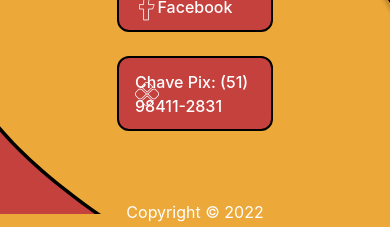
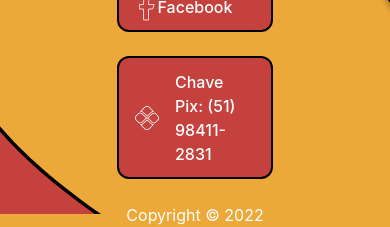
Before and after one commit to MauricioEscouto/protetoresIndependentesWeb, a Next.js app: page / in a window 390 px wide. Shown: the part 550-777 px from the top of the page. Built offline with nearby package versions, Linux system fonts and the light colour scheme.

Commit message:
Ajustado responsivo do botão do pix

```diff
--- a/package.json
+++ b/package.json
@@ -6,8 +6,8 @@
     "start": "next start"
   },
   "dependencies": {
-    "next": "latest",
-    "react": "18.2.0",
+    "next": "^13.4.6",
+    "react": "^18.2.0",
     "react-device-detect": "^2.2.3",
     "react-dom": "18.2.0"
   }
--- a/pages/navegacao/index.js
+++ b/pages/navegacao/index.js
@@ -1,5 +1,4 @@
 import React, { useEffect, useState } from 'react';
-import { handleDivTesteClick } from '@/components/shared/header.js';
 import Image from 'next/image';
 import BotaoSocial from '@/components/navegacao/botaoSocial';
 import { ComponenteEstiloEsquerdo, ComponenteEstiloDireito } from '@/components/navegacao/estiloLateral';
@@ -72,7 +71,6 @@ function Navegacao() {
                         title="Chave Pix: (51) 98411-2831"
                     />
                 </div>
-
                 <ComponentesCarregadosDepois/>
             </div>
 
@@ -86,7 +84,6 @@ function Navegacao() {
 function ComponentesCarregadosDepois() {
     useEffect(() => {
         window.onload = () => {
-    // Executar qualquer ação que você desejar após a página ser carregada completamente
         };
     }, []);
 
--- a/src/components/navegacao/botaoSocial.js
+++ b/src/components/navegacao/botaoSocial.js
@@ -3,40 +3,52 @@ import Image from 'next/image';
 import style from '@/styles/navegacao/botaoSocial.module.css';
 
 const BotaoSocial = ({ href, src, alt, title }) => {
-  const classeImagemMaior = title === 'Facebook' ? style.logoBotaoImagemMaior : style.logosBotoes;
-
-  const DivBotao = () => (
-    <div className={style[`divBotao`]}>
-      <Image
-        className={`${classeImagemMaior}`}
-        src={src}
-        alt={alt}
-        width={45}
-        height={30}
-        priority
-      />
-      <p className={style.tituloBotoes}>{title}</p>
-    </div>
-  );
-
   if (href === "/") {
     return (
       <div className={style.divBotoes}>
         <p className={style.botaoLinks}>
-          <DivBotao />
+          <DivBotao
+            src= {src}
+            alt= {alt}
+            title= {title}
+          />
         </p>
       </div>
     );
   }
+
   else {
     return (
       <div className={style.divBotoes}>
         <a href={href} target="_blank" className={style.botaoLinks}>
-          <DivBotao />
+          <DivBotao
+            src= {src}
+            alt= {alt}
+            title= {title}
+          />
         </a>
       </div>
     );
   }
 };
 
+var DivBotao = ({src, alt, title}) => {
+  const isLogoMaior = title === 'Facebook' ? style.logoBotaoImagemMaior : style.logosBotoes;
+  const isBotaoPix = title.includes('Pix') ? style.divBotaoPix : style.divBotao;
+
+    return (
+      <div className={`${isBotaoPix}`}>
+        <Image
+          className={`${isLogoMaior}`}
+          src={src}
+          alt={alt}
+          width={45}
+          height={30}
+          priority
+        />
+        <p className={style.tituloBotoes}>{title}</p>
+      </div>
+    );
+}
+
 export default BotaoSocial;
--- a/src/styles/navegacao/botaoSocial.module.css
+++ b/src/styles/navegacao/botaoSocial.module.css
@@ -19,6 +19,15 @@
     position: relative;
 }
 
+.divBotaoPix {
+    display: flex;
+    align-items: center;
+    width: 100%;
+    justify-content: center;
+    position: relative;
+    z-index: 10;
+}
+
 .logosBotoes {
     width: 1.5rem;
     position: absolute;
@@ -35,3 +44,12 @@
 .tituloBotoes {
     font-weight: 500;
 }
+
+@media (max-width: 700px)
+{
+  .divBotaoPix img
+   {
+    position: initial;
+    margin-right: 1rem;
+   }
+}
```
Also changed, not shown: 1 other file (tests, documents, lock files or other folders). Lines whose indentation alone changed are shown as unchanged.
